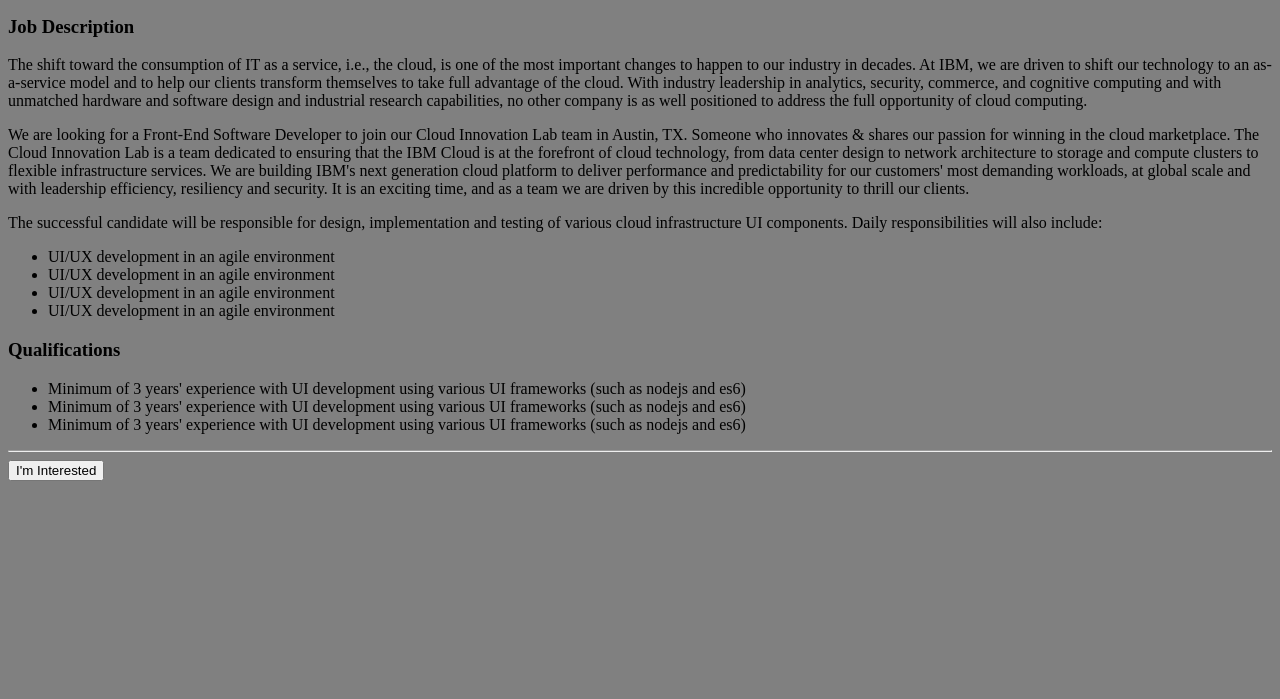
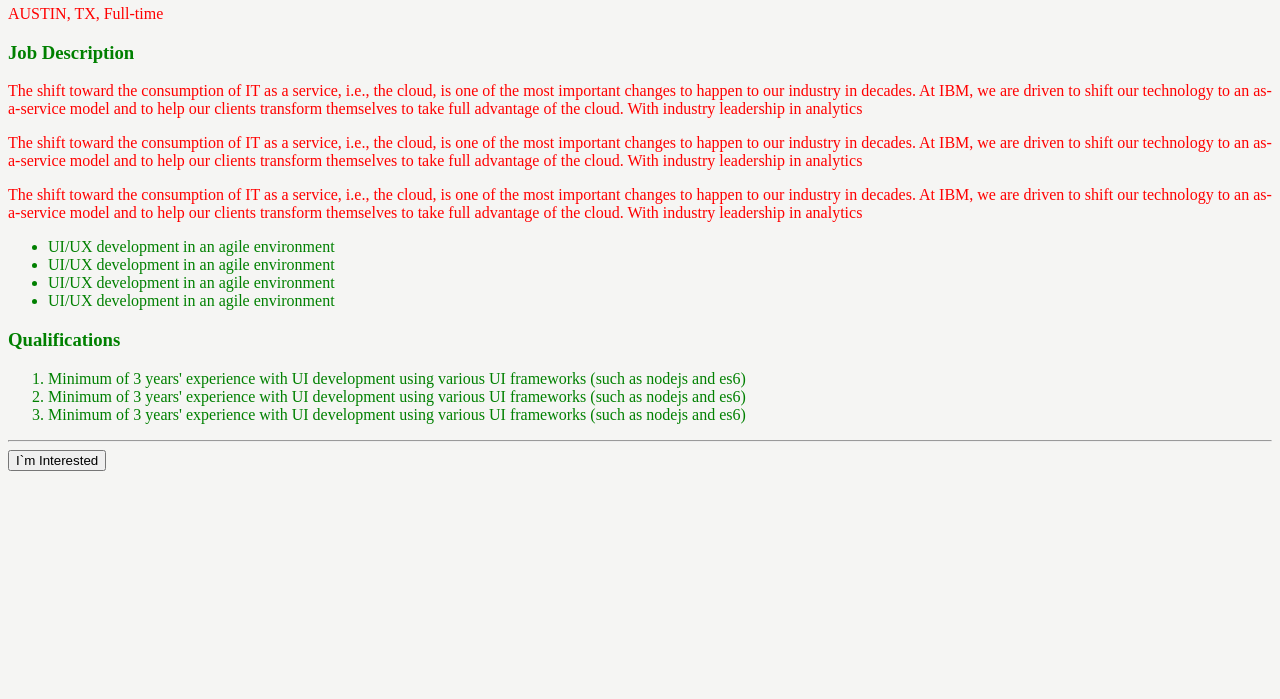
Before and after one commit to monikabaran/workshop-html-css-basics, a plain HTML site: page lesson_1/index.html in a window 1280 px wide. Shown: the part 101-800 px from the top of the page. Drawn offline with Linux system fonts and the light colour scheme.

Commit message:
nowa lekcja

```diff
--- a/lesson_1/index.html
+++ b/lesson_1/index.html
@@ -1,29 +1,40 @@
 <!doctype html>
+
 <html>
 
 	<head>
-	<style>
+		<style type="text/css">
+			p {
+				color: red;
+			}
+
 			body {
-			background: grey;
+				background: #f5f5f3;
+				color: green;
+			}
+
+			main {
+
 			}
 		</style>
 	</head>
 
 	<body>
 		<header>
+			<img src="">
 			<h1>Front-End Developer</h1>
-	<div>AUSTIN, TX, Full-time</div>
+			<p>AUSTIN, TX, Full-time</p>
 		</header>
+
 		<main>
 			<section>
-		<h3>Job Description</h3>
-		<p>The shift toward the consumption of IT as a service, i.e., the cloud, is one of the most important changes to happen to our industry in decades. At IBM, we are driven to shift our technology to an as-a-service model and to help our clients transform themselves to take full advantage of the cloud. With industry leadership in analytics, security, commerce, and cognitive computing and with unmatched hardware and software design and industrial research capabilities, no other company is as well positioned to address the full opportunity of cloud computing.
-		</p>
-		<p>We are looking for a Front-End Software Developer to join our Cloud Innovation Lab team in Austin, TX. Someone who innovates & shares our passion for winning in the cloud marketplace. The Cloud Innovation Lab is a team dedicated to ensuring that the IBM Cloud is at the forefront of cloud technology, from data center design to network architecture to storage and compute clusters to flexible infrastructure services. We are building IBM's next generation cloud platform to deliver performance and predictability for our customers' most demanding workloads, at global scale and with leadership efficiency, resiliency and security. It is an exciting time, and as a team we are driven by this incredible opportunity to thrill our clients.
-		</p>
+				<h3>Job Description</h6>
 
-		<p>The successful candidate will be responsible for design, implementation and testing of various cloud infrastructure UI components. Daily responsibilities will also include:
-		</p>
+				<p>The shift toward the consumption of IT as a service, i.e., the cloud, is one of the most important changes to happen to our industry in decades. At IBM, we are driven to shift our technology to an as-a-service model and to help our clients transform themselves to take full advantage of the cloud. With industry leadership in analytics</p>
+
+				<p>The shift toward the consumption of IT as a service, i.e., the cloud, is one of the most important changes to happen to our industry in decades. At IBM, we are driven to shift our technology to an as-a-service model and to help our clients transform themselves to take full advantage of the cloud. With industry leadership in analytics</p>
+
+				<p>The shift toward the consumption of IT as a service, i.e., the cloud, is one of the most important changes to happen to our industry in decades. At IBM, we are driven to shift our technology to an as-a-service model and to help our clients transform themselves to take full advantage of the cloud. With industry leadership in analytics</p>
 
 				<ul>
 					<li>UI/UX development in an agile environment</li>
@@ -31,20 +42,21 @@
 					<li>UI/UX development in an agile environment</li>
 					<li>UI/UX development in an agile environment</li>
 				</ul>
-	</section>
 
-	<section>
 				<h3>Qualifications</h3>
-		<ul>
+
+				<ol>
 					<li>Minimum of 3 years' experience with UI development using various UI frameworks (such as nodejs and es6)</li>
 					<li>Minimum of 3 years' experience with UI development using various UI frameworks (such as nodejs and es6)</li>
 					<li>Minimum of 3 years' experience with UI development using various UI frameworks (such as nodejs and es6)</li>
-		</ul>
+				</ol>
 			</section>
+
 			<hr>
 
-	<button>I'm Interested</button>
+			<section>
+				<button>I`m Interested</button>
+			</section>
 		</main>
 	</body>
-
 </html>
```
Also changed, not shown: 1 other file. Lines whose indentation alone changed are shown as unchanged.
